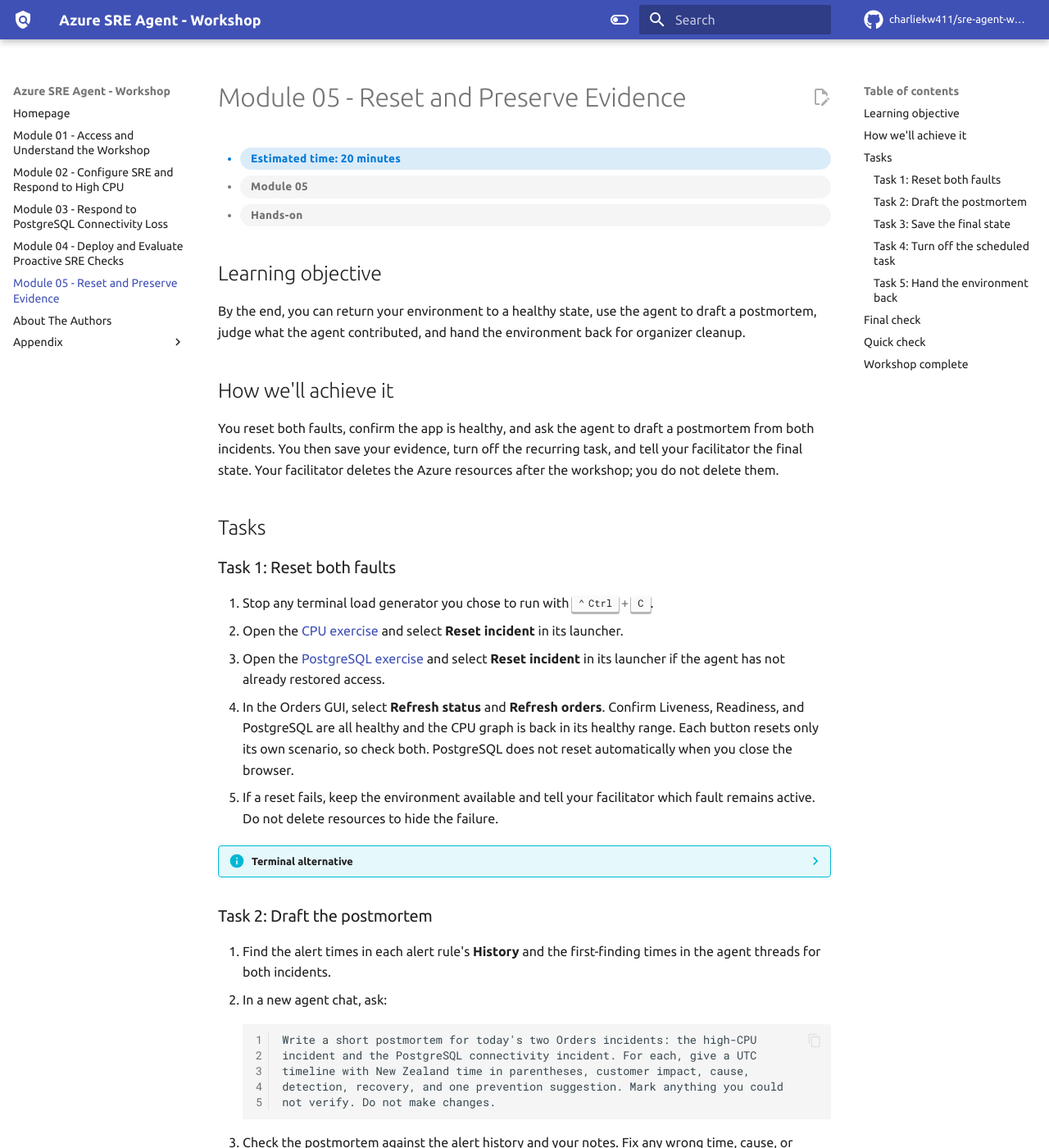
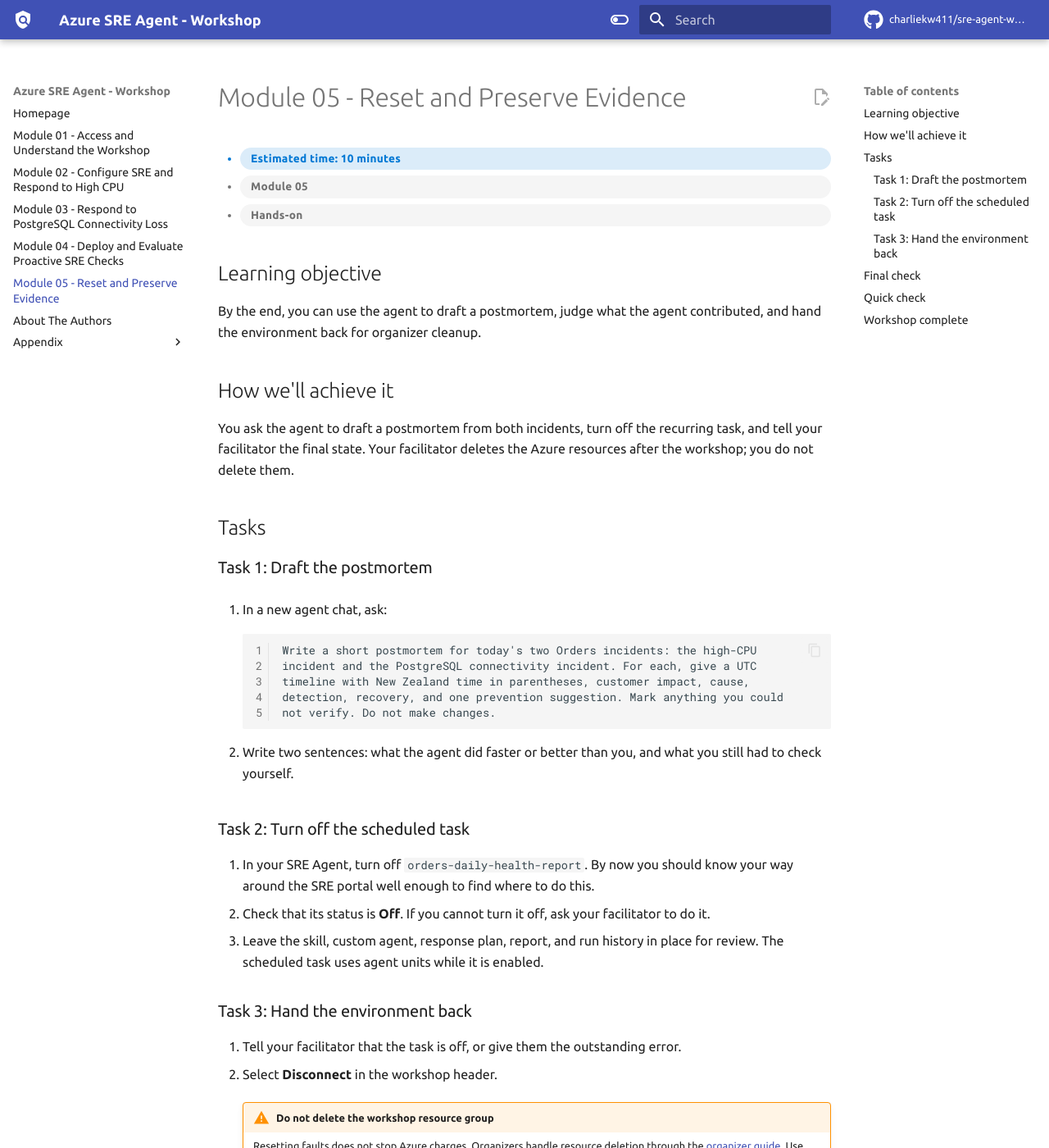
Before and after one commit to charliekw411/sre-agent-workshop, an MkDocs documentation site: the page built from docs/sre/06-cleanup/index.md, in a window 1280 px wide and 1400 px high. Shown: the whole window at 82% size. Built offline with MkDocs 1.6.1 and Material for MkDocs 9.7.7, drawn with Linux system fonts in a browser that asks for light colours; emoji names are drawn with the system emoji font; comment, search, counter and statistics services are not loaded; some of the changed text lies outside the part shown.

Commit message:
docs(participants): update module 04 and 05 process and add screenshots
Co-authored-by: Copilot App <223556219+Copilot@users.noreply.github.com>

````diff
--- a/docs/sre/06-cleanup/index.md
+++ b/docs/sre/06-cleanup/index.md
@@ -1,79 +1,37 @@
 ---
 title: Module 05 - Reset and Preserve Evidence
-description: Reset the workshop faults, have the agent draft a postmortem, save useful evidence, turn off the recurring task, and hand the environment back.
-ms.date: 2026-10-16
+description: Have the agent draft a postmortem, turn off the recurring task, and hand the environment back.
+ms.date: 2026-10-17
 ms.topic: how-to
 keywords:
-  - fault reset
   - incident evidence
   - postmortem
   - workshop cleanup
-estimated_reading_time: 6
+estimated_reading_time: 4
 ---
 
 <ul class="sre-meta">
-<li class="duration">Estimated time: 20 minutes</li>
+<li class="duration">Estimated time: 10 minutes</li>
 <li>Module 05</li>
 <li>Hands-on</li>
 </ul>
 
 ## Learning objective
 
-By the end, you can return your environment to a healthy state, use the agent to
-draft a postmortem, judge what the agent contributed, and hand the environment
-back for organizer cleanup.
+By the end, you can use the agent to draft a postmortem, judge what the agent
+contributed, and hand the environment back for organizer cleanup.
 
 ## How we'll achieve it
 
-You reset both faults, confirm the app is healthy, and ask the agent to draft a
-postmortem from both incidents. You then save your evidence, turn off the
+You ask the agent to draft a postmortem from both incidents, turn off the
 recurring task, and tell your facilitator the final state. Your facilitator
 deletes the Azure resources after the workshop; you do not delete them.
 
 ## Tasks
 
-### Task 1: Reset both faults
+### Task 1: Draft the postmortem
 
-1. Stop any terminal load generator you chose to run with ++ctrl+c++.
-2. Open the [CPU exercise](../03-incident-high-cpu/index.md#task-6-reset-cpu)
-   and select **Reset incident** in its launcher.
-3. Open the [PostgreSQL exercise](../04-incident-postgresql/index.md#task-5-confirm-recovery)
-   and select **Reset incident** in its launcher if the agent has not already
-   restored access.
-4. In the Orders GUI, select **Refresh status** and **Refresh orders**. Confirm
-   Liveness, Readiness, and PostgreSQL are all healthy and the CPU graph is back
-   in its healthy range. Each button resets only its own scenario, so check both.
-   PostgreSQL does not reset automatically when you close the browser.
-5. If a reset fails, keep the environment available and tell your facilitator
-   which fault remains active. Do not delete resources to hide the failure.
-
-??? info "Terminal alternative"
-    With a [prepared terminal](../30-appendix/01-variables.md#terminal-setup-for-an-assigned-environment):
-
-    === "Bash"
-
-        ```bash
-        python scripts/workshop.py fault reset
-        python scripts/workshop.py fault status
-        python scripts/workshop.py smoke
-        ```
-
-    === "PowerShell"
-
-        ```powershell
-        python .\scripts\workshop.py fault reset
-        python .\scripts\workshop.py fault status
-        python .\scripts\workshop.py smoke
-        ```
-
-    The unqualified `fault reset` resets both scenarios. It does not delete
-    resources or stop billing.
-
-### Task 2: Draft the postmortem
-
-1. Find the alert times in each alert rule's **History** and the first-finding
-   times in the agent threads for both incidents.
-2. In a new agent chat, ask:
+1. In a new agent chat, ask:
 
     ```text
     Write a short postmortem for today's two Orders incidents: the high-CPU
@@ -83,46 +41,22 @@ deletes the Azure resources after the workshop; you do not delete them.
     not verify. Do not make changes.
     ```
 
-3. Check the postmortem against the alert history and your notes. Fix any wrong
-   time, cause, or impact, and delete anything unsupported.
-4. Calculate for each incident:
-    * **Detection delay:** alert fired minus fault started.
-    * **Agent time:** agent's first finding minus alert fired.
-5. Write two sentences: what the agent did faster or better than you, and what
+2. Write two sentences: what the agent did faster or better than you, and what
    you still had to check yourself.
 
-### Task 3: Save the final state
+### Task 2: Turn off the scheduled task
 
-1. In the Orders GUI, select **Refresh orders** and **Refresh status**. Check
-   that your saved order is readable and all status cards are healthy.
-2. Keep only useful evidence:
-    * A healthy Orders screenshot and CPU/failure charts showing recovery
-    * The agent findings you checked, including claims you corrected
-    * The PostgreSQL alert's matched plan and dedicated-investigator evidence
-    * Your corrected postmortem and the follow-up drafts from Module 03
-    * Your health-check thread and comparison notes
-3. Open **Orders Service Health**, select **Reload**, and use **Download HTML**
-   from its menu to save a snapshot. If you could not use the report, record
-   why. Treat the downloaded file as potentially sensitive.
-4. Redact account, tenant, subscription, and resource identifiers before
-   sharing. Do not save tokens, TAPs, or real customer data.
-5. Keep your files somewhere durable, not just in a temporary terminal session.
-
-    <!-- SCREENSHOT: Final healthy Orders state and recovered CPU/database charts, with identifiers redacted -->
-
-### Task 4: Turn off the scheduled task
-
-1. In your SRE Agent's **Scheduled tasks**, turn off
-   `orders-daily-health-report`.
+1. In your SRE Agent, turn off `orders-daily-health-report`. By now you should
+   know your way around the SRE portal well enough to find where to do this.
 2. Check that its status is **Off**. If you cannot turn it off, ask your
    facilitator to do it.
 3. Leave the skill, custom agent, response plan, report, and run history in
    place for review. The scheduled task uses agent units while it is enabled.
 
-### Task 5: Hand the environment back
+### Task 3: Hand the environment back
 
-1. Tell your facilitator that both faults are reset and the task is off, or
-   give them the outstanding error.
+1. Tell your facilitator that the task is off, or give them the outstanding
+   error.
 2. Select **Disconnect** in the workshop header.
 
     !!! warning "Do not delete the workshop resource group"
@@ -133,17 +67,15 @@ deletes the Azure resources after the workshop; you do not delete them.
 
 ## Final check
 
-* [ ] Both faults are inactive and database access is `Allow`.
-* [ ] The Orders app is healthy.
 * [ ] The recurring task is off.
-* [ ] You saved the evidence worth keeping, including your corrected postmortem.
+* [ ] You checked the agent's postmortem.
 * [ ] Your facilitator knows the environment's final state.
 
 ## Quick check
 
 ??? question "Does a healthy environment mean billing has stopped?"
     No. The VM, database, monitoring, and agent still exist. Organizers delete
-    them after everyone has saved their evidence.
+    them after everyone has finished.
 
 ??? question "Why correct the agent's postmortem before sharing it?"
     The agent drafts quickly from the evidence it can see, but it can get a
@@ -151,12 +83,17 @@ deletes the Azure resources after the workshop; you do not delete them.
 
 ## Workshop complete
 
-You configured complementary SRE response plans, compared the agent's
-investigations with your own, checked its claims, drafted follow-ups and a
-postmortem, and compared alerts with a scheduled check and a Live Report. The
-agent gathered and explained evidence quickly; you decided what to trust.
+Congrats, you've now completed the workshop! You configured complementary SRE
+response plans, compared the agent's investigations with your own, checked its
+claims, drafted follow-ups and a postmortem, and compared alerts with a
+scheduled check and a Live Report. The agent gathered and explained evidence
+quickly; you decided what to trust.
 
-[Return to workshop home :material-home:](../../index.md){ .md-button .md-button--primary }
+It took time and effort to set this workshop up, so we'd really appreciate some
+feedback on this! Thank you :smile:
+
+[Give feedback :material-message-text:](https://forms.cloud.microsoft/r/JUWtiTc4A0){ .md-button .md-button--primary }
+[Return to workshop home :material-home:](../../index.md){ .md-button }
 
 <div class="sre-nav" markdown>
 [:material-arrow-left: Module 04 - Deploy and Evaluate Proactive SRE Checks](../05-scheduled-health-check/index.md)
````
Also changed, not shown: docs/index.md (+1 -1 lines), docs/sre/05-scheduled-health-check/index.md (+103 -79 lines), docs/sre/30-appendix/02-troubleshooting.md (+1 -1 lines), docs/sre/30-appendix/03-cost-management.md (+2 -3 lines), docs/sre/30-appendix/06-self-deployment.md (+3 -2 lines), docs/assets/images/05-scheduled-health-check/automation-run-now.png (added), docs/assets/images/05-scheduled-health-check/automation-search-threads.png (added), docs/assets/images/05-scheduled-health-check/connectors-telemetry.png (added), docs/assets/images/05-scheduled-health-check/edit-scheduled-task.png (added), docs/assets/images/05-scheduled-health-check/edit-skill-proactive-health-check.png (added), docs/assets/images/05-scheduled-health-check/live-report-focus-custom-prompt.png (added), docs/assets/images/05-scheduled-health-check/live-reports-new-report.png (added), docs/assets/images/05-scheduled-health-check/live-reports-orders-service-health.png (added), docs/assets/images/05-scheduled-health-check/log-analytics-database-calls-query.png (added), 5 more files.
